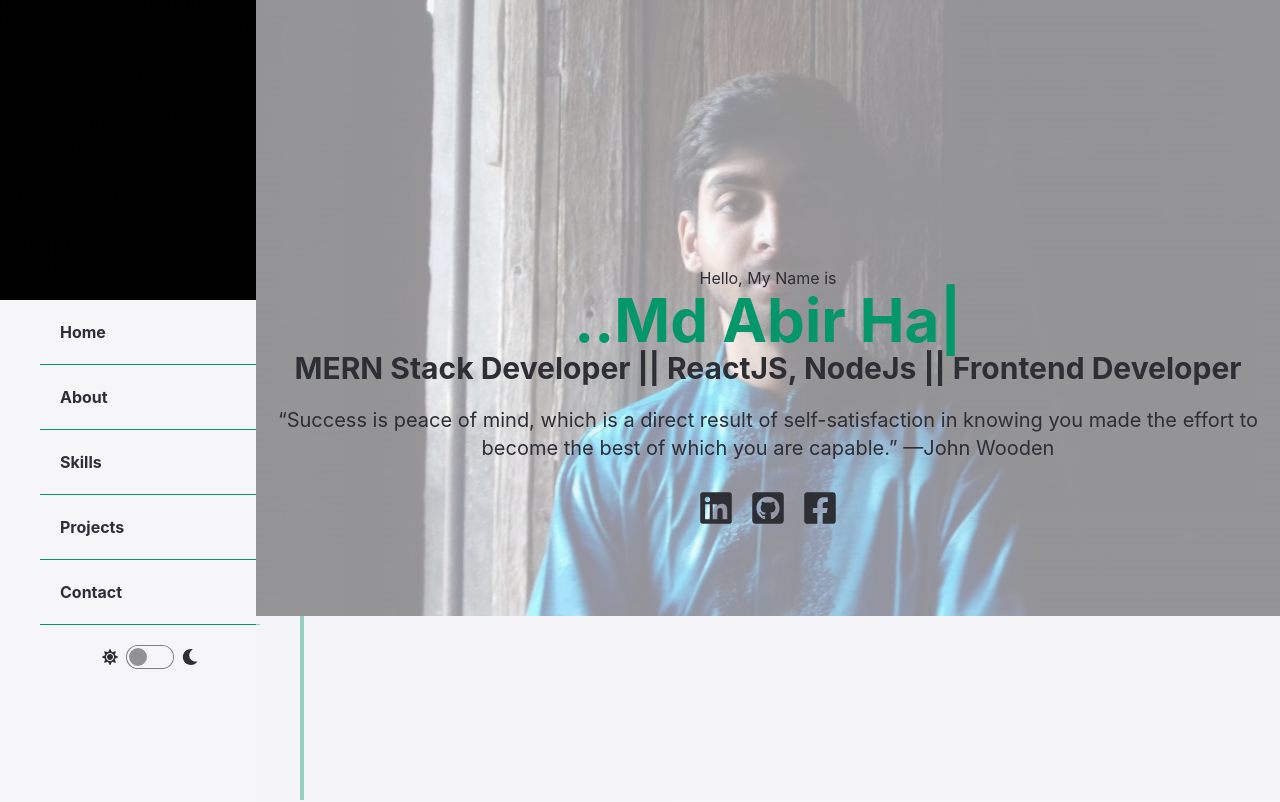
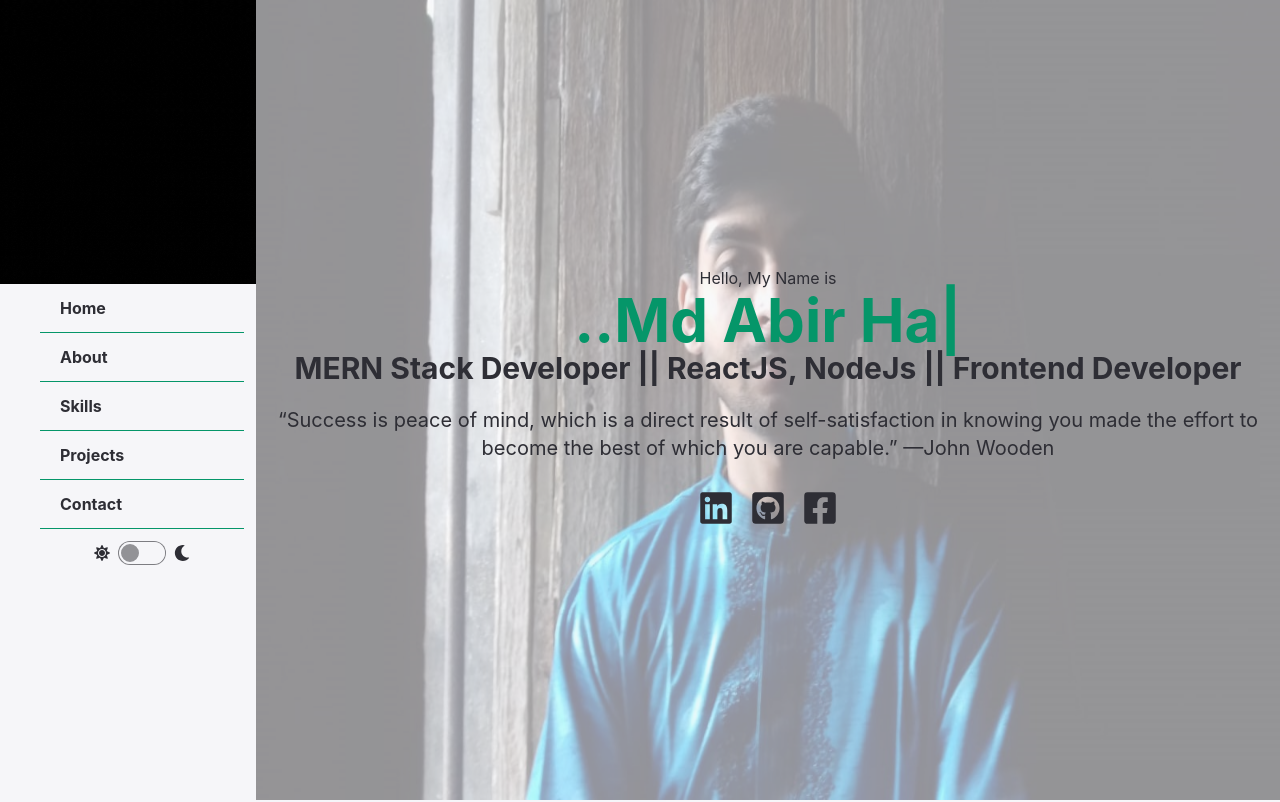
Before and after one commit to StrikerAbir/Abir-Porfolio, a React (Create React App) app: page / in a window 1280 px wide. Shown: the top 802 px of the page. Built offline with nearby package versions, Linux system fonts and the light colour scheme.

Commit message:
positioning issue fixed

```diff
--- a/src/App.js
+++ b/src/App.js
@@ -4,7 +4,7 @@ import Main from './layout/Main';
 
 function App() {
   return (
-    <div className="">
+    <div className="max-w-[1440px] mx-auto">
       <Main></Main>
       <Toaster position="top-center" reverseOrder={false} />
     </div>
--- a/src/Pages/Home/Home.js
+++ b/src/Pages/Home/Home.js
@@ -1,7 +1,6 @@
 import React from "react";
 import {
   FaFacebookSquare,
-  FaGithub,
   FaGithubSquare,
   FaLinkedin,
 } from "react-icons/fa";
--- a/src/Shared/Footer/Footer.js
+++ b/src/Shared/Footer/Footer.js
@@ -4,7 +4,7 @@ import footer from '../../assets/images/footer.gif'
 const Footer = () => {
     return (
       <div className="relative mt-20">
-        <img src={footer} alt="" />
+        <img className='w-full' src={footer} alt="" />
 
         <div className="absolute bottom-0">
           <div className="ml-9 mb-10 text-black">
--- a/src/Shared/SideNav/SideNav.js
+++ b/src/Shared/SideNav/SideNav.js
@@ -4,25 +4,25 @@ import { FaMoon, FaSun } from "react-icons/fa";
 const SideNav = ({ dark, setDark }) => {
   return (
     <div className="bg-base-100 h-screen">
-      <img className="w-[300px]" src={tMark} alt="" />
+      <img className="xl:w-[284px] lg:w-[201px]" src={tMark} alt="" />
       <ul className='mx-10'>
-        <li className="p-5 text-left font-bold border-b border-primary hover:text-secondary">
+        <li className="px-5 py-3 text-left font-bold border-b border-primary hover:text-secondary">
           <a href="#home">Home</a>
         </li>
-        <li className="p-5 text-left font-bold border-b border-primary hover:text-secondary">
+        <li className="px-5 py-3 text-left font-bold border-b border-primary hover:text-secondary">
           <a href="#About">About</a>
         </li>
-        <li className="p-5 text-left font-bold border-b border-primary hover:text-secondary">
+        <li className="px-5 py-3 text-left font-bold border-b border-primary hover:text-secondary">
           <a href="#Skills">Skills</a>
         </li>
-        <li className="p-5 text-left font-bold border-b border-primary hover:text-secondary">
+        <li className="px-5 py-3 text-left font-bold border-b border-primary hover:text-secondary">
           <a href="#Projects">Projects</a>
         </li>
-        <li className="p-5 text-left font-bold border-b border-primary hover:text-secondary">
+        <li className="px-5 py-3 text-left font-bold border-b border-primary hover:text-secondary">
           <a href="#Contact">Contact</a>
         </li>
       </ul>
-      <div className="p-5 flex justify-center items-center">
+      <div className="px-5 py-3 flex justify-center items-center">
         <FaSun></FaSun>
         <input
           onClick={() => setDark(!dark)}
--- a/src/layout/Main.js
+++ b/src/layout/Main.js
@@ -24,14 +24,14 @@ const Main = () => {
 
         <div className="w-4/5 relative">
           <div className="fixed">
-            <img className="w-full" src={bg} alt="" />
+            <img className="xl:w-[1152px] h-screen" src={bg} alt="" />
           </div>
           <div className="absolute top-0 bg-base-100 bg-opacity-60 w-full">
             <Home></Home>
             <About></About>
             <Skills></Skills>
-                      <Projects></Projects>
-                      <ContactMe></ContactMe>
+            <Projects></Projects>
+            <ContactMe></ContactMe>
             <Footer></Footer>
           </div>
         </div>
```
